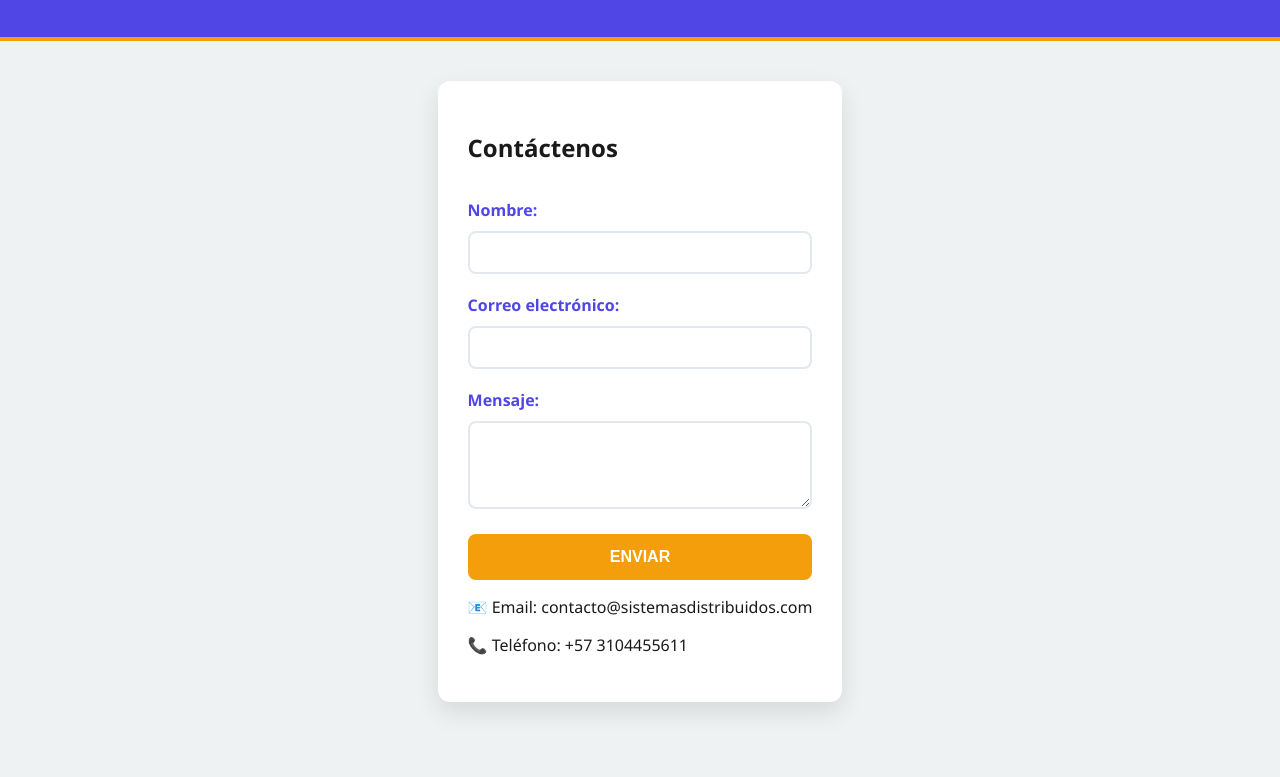
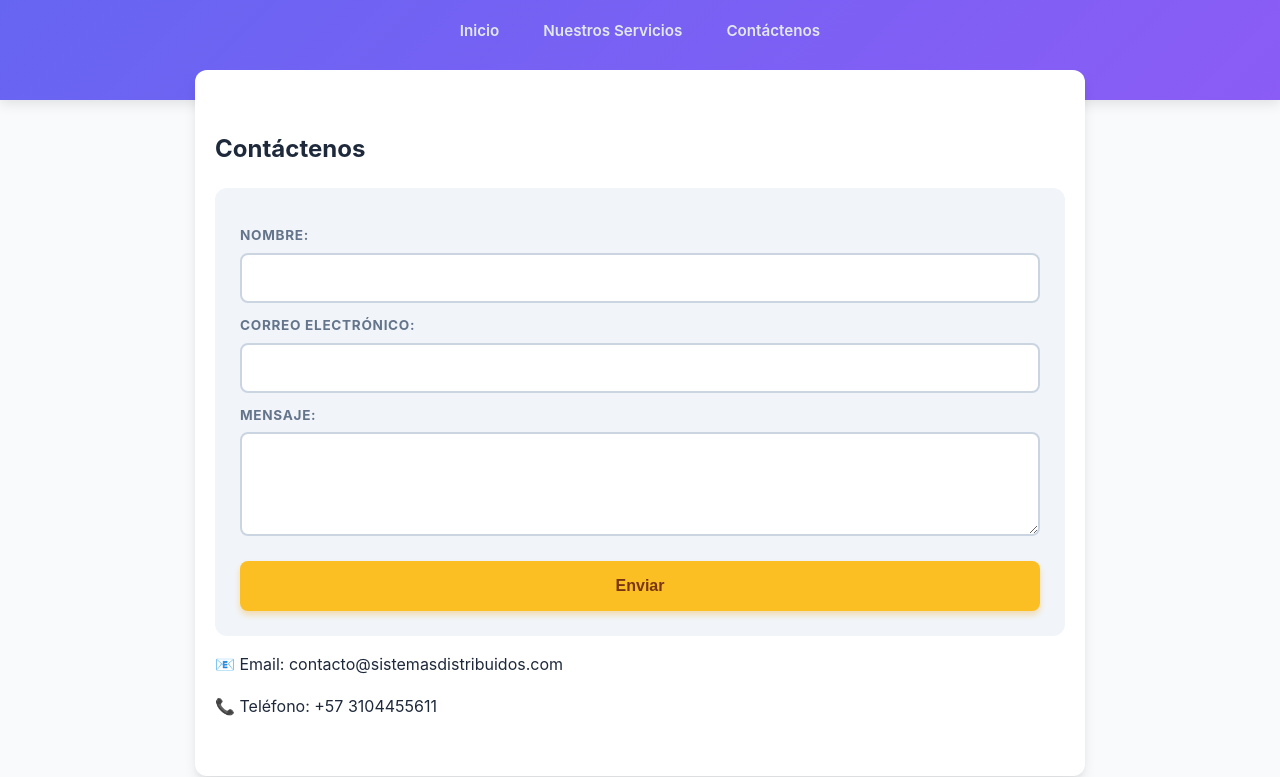
Before and after one commit to WilmerParra123/sitio-sistemas-distribuidos, a plain HTML site: page contacto.html in a window 1280 px wide. Shown: the part 118-895 px from the top of the page. Drawn offline with Linux system fonts and the light colour scheme.

Commit message:
Update styles.css

```diff
--- a/styles.css
+++ b/styles.css
@@ -1,135 +1,181 @@
+/* Definición de variables para fácil personalización */
+:root {
+    --primary: #6366f1;       /* Indigo brillante */
+    --primary-hover: #4f46e5;
+    --secondary: #fbbf24;     /* Ambar vibrante */
+    --secondary-hover: #f59e0b;
+    --accent: #ec4899;        /* Rosa vibrante */
+    --bg-body: #f8fafc;
+    --bg-card: #ffffff;
+    --text-main: #1e293b;
+    --text-muted: #64748b;
+    --radius: 12px;
+    --shadow: 0 10px 15px -3px rgba(0, 0, 0, 0.1), 0 4px 6px -2px rgba(0, 0, 0, 0.05);
+}
+
 /* Estilos generales */
 body {
-    font-family: 'Segoe UI', Tahoma, Geneva, Verdana, sans-serif;
+    font-family: 'Inter', system-ui, -apple-system, sans-serif;
     margin: 0;
     padding: 0;
-    background-color: #eef2f3;
-    color: #1a1a1a;
+    background-color: var(--bg-body);
+    color: var(--text-main);
     display: flex;
     flex-direction: column;
     min-height: 100vh;
+    line-height: 1.6;
 }
 
-/* Encabezado */
+/* Encabezado con degradado moderno */
 header {
-    background-color: #4f46e5;
+    background: linear-gradient(135deg, var(--primary), #8b5cf6);
     color: white;
-    padding: 1.5rem;
+    padding: 2.5rem 1rem;
     text-align: center;
-    border-bottom: 4px solid #f59e0b;
+    box-shadow: 0 4px 12px rgba(0, 0, 0, 0.1);
 }
 
 header h1 {
     margin: 0;
-    letter-spacing: 1px;
+    font-size: 2.2rem;
+    font-weight: 800;
+    letter-spacing: -0.025em;
 }
 
 nav ul {
     list-style: none;
-    padding: 10px 0 0 0;
-}
-
-nav ul li {
-    display: inline;
-    margin: 0 15px;
+    padding: 1.5rem 0 0 0;
+    display: flex;
+    justify-content: center;
+    gap: 20px;
 }
 
 nav ul li a {
-    color: #99f6e4;
+    color: #e2e8f0;
     text-decoration: none;
-    font-weight: bold;
-    transition: color 0.3s ease;
+    font-weight: 600;
+    font-size: 0.95rem;
+    transition: all 0.3s ease;
+    padding: 8px 12px;
+    border-radius: 6px;
 }
 
 nav ul li a:hover {
-    color: #ffffff;
-    text-decoration: underline;
+    color: white;
+    background: rgba(255, 255, 255, 0.1);
 }
 
-
+/* Contenido principal */
 main {
     flex: 1;
-    padding: 30px;
-    max-width: 800px;
-    margin: 40px auto;
-    background-color: white;
-    border-radius: 12px;
-    box-shadow: 0 10px 25px rgba(0,0,0,0.1);
+    padding: 40px 20px;
+    max-width: 850px;
+    width: 90%;
+    margin: -30px auto 40px; /* Elevado sobre el header */
+    background-color: var(--bg-card);
+    border-radius: var(--radius);
+    box-shadow: var(--shadow);
 }
 
 .hero {
     text-align: center;
-    background-color: #fdf2f8;
-    padding: 30px;
-    border-radius: 8px;
-    margin-bottom: 25px;
-    border-left: 5px solid #ec4899;
+    background: linear-gradient(to right, #fdf2f8, #fce7f3);
+    padding: 40px;
+    border-radius: var(--radius);
+    margin-bottom: 30px;
+    border: 1px solid #fbcfe8;
+}
+
+.hero h2 {
+    color: var(--accent);
+    margin-top: 0;
 }
 
 .services-list {
     list-style: none;
     padding: 0;
+    display: grid;
+    gap: 15px;
 }
 
 .services-list li {
-    background-color: #f0f9ff;
-    margin: 12px 0;
-    padding: 15px;
-    border-radius: 8px;
-    border: 1px solid #bae6fd;
-    font-weight: 500;
+    background-color: white;
+    padding: 18px;
+    border-radius: 10px;
+    border: 1px solid #e2e8f0;
+    display: flex;
+    align-items: center;
+    transition: transform 0.2s ease, border-color 0.2s ease;
 }
 
-/* Formulario */
+.services-list li:hover {
+    transform: translateX(8px);
+    border-color: var(--primary);
+    box-shadow: 0 4px 6px -1px rgba(0, 0, 0, 0.1);
+}
+
+/* Formulario Estilizado */
 form {
     display: flex;
     flex-direction: column;
-    gap: 5px;
+    background: #f1f5f9;
+    padding: 25px;
+    border-radius: var(--radius);
 }
 
 label {
-    margin-top: 15px;
-    font-weight: bold;
-    color: #4f46e5;
+    margin-top: 12px;
+    font-size: 0.85rem;
+    text-transform: uppercase;
+    letter-spacing: 0.05em;
+    font-weight: 700;
+    color: var(--text-muted);
 }
 
 input, textarea {
-    padding: 12px;
-    margin-top: 5px;
-    border: 2px solid #e2e8f0;
+    padding: 14px;
+    margin-top: 6px;
+    border: 2px solid #cbd5e1;
     border-radius: 8px;
-    outline: none;
-    transition: border-color 0.3s;
+    font-size: 1rem;
+    transition: all 0.3s ease;
 }
 
 input:focus, textarea:focus {
-    border-color: #4f46e5;
+    outline: none;
+    border-color: var(--primary);
+    box-shadow: 0 0 0 4px rgba(99, 102, 241, 0.1);
 }
 
 button {
-    background-color: #f59e0b;
-    color: #ffffff;
-    padding: 14px;
+    background-color: var(--secondary);
+    color: #78350f; /* Texto oscuro sobre fondo claro para mejor contraste */
+    padding: 16px;
     font-size: 1rem;
-    font-weight: bold;
+    font-weight: 800;
     border: none;
     border-radius: 8px;
     cursor: pointer;
-    margin-top: 20px;
-    transition: background-color 0.3s, transform 0.2s;
-    text-transform: uppercase;
+    margin-top: 25px;
+    transition: all 0.3s cubic-bezier(0.4, 0, 0.2, 1);
+    box-shadow: 0 4px 6px rgba(245, 158, 11, 0.3);
 }
 
 button:hover {
-    background-color: #d97706;
+    background-color: var(--secondary-hover);
     transform: translateY(-2px);
+    box-shadow: 0 6px 12px rgba(245, 158, 11, 0.4);
+}
+
+button:active {
+    transform: translateY(0);
 }
 
 /* Pie de página */
 footer {
-    background-color: #1e293b;
-    color: #cbd5e1;
+    background-color: #0f172a;
+    color: #94a3b8;
     text-align: center;
-    padding: 20px;
-    margin-top: 40px;
+    padding: 30px;
+    font-size: 0.9rem;
 }
```
